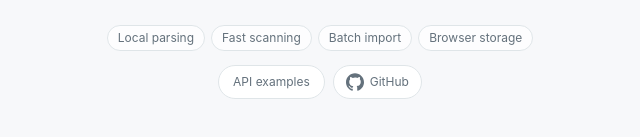
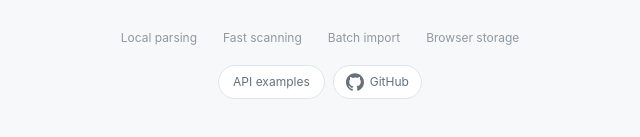
Before and after one commit to Zhu-junwei/2fa, a website: page public/index.html in a window 1280 px wide. Shown: the part 499-636 px from the top of the page, 320-960 px from the left. Drawn offline with Linux system fonts and the light colour scheme.

Commit message:
Remove button-like styling from feature tags at bottom

```diff
--- a/public/assets/styles.css
+++ b/public/assets/styles.css
@@ -187,10 +187,12 @@ button {
   display: inline-flex;
   align-items: center;
   padding: 0 10px;
-  border: 1px solid var(--line);
+  border: none;
   border-radius: 999px;
   color: var(--muted);
-  background: var(--surface-glass);
+  background: none;
+  font-size: 12px;
+  opacity: 0.7;
 }
 
 .footer-links {
```
